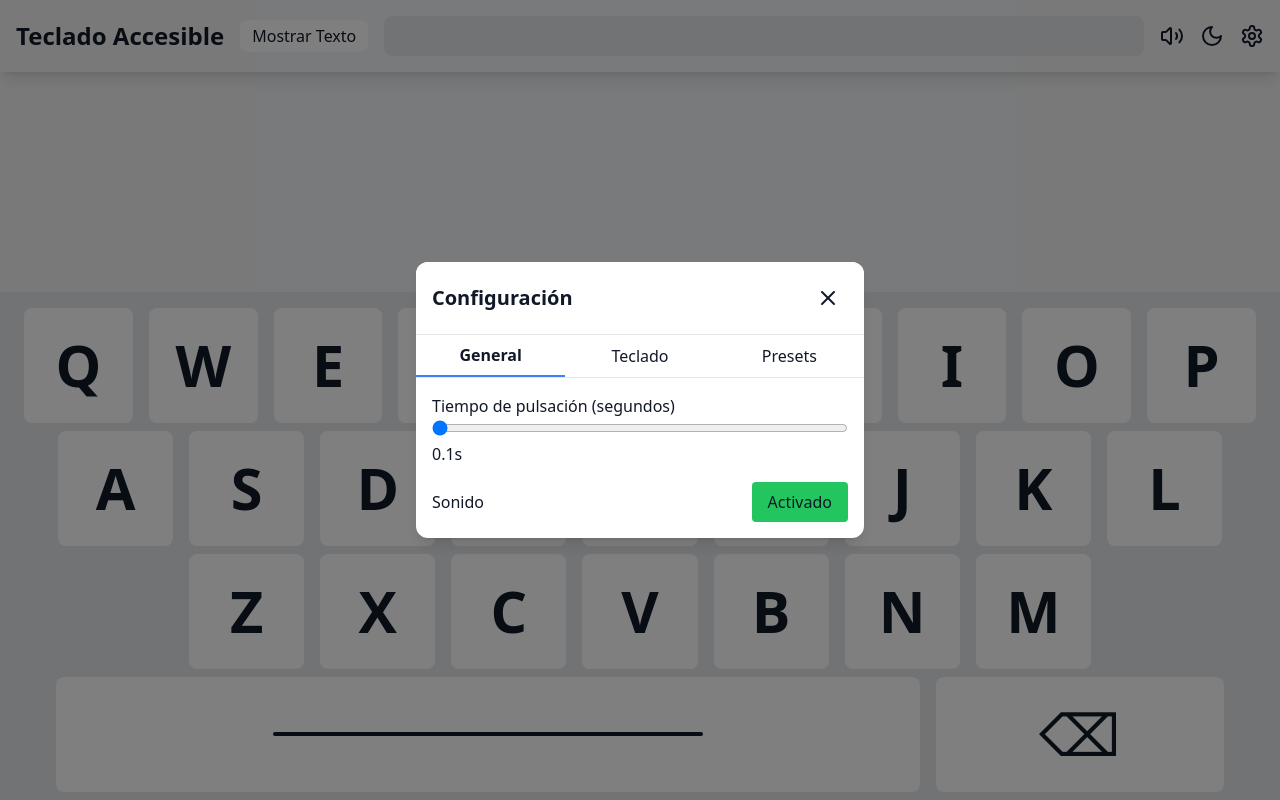
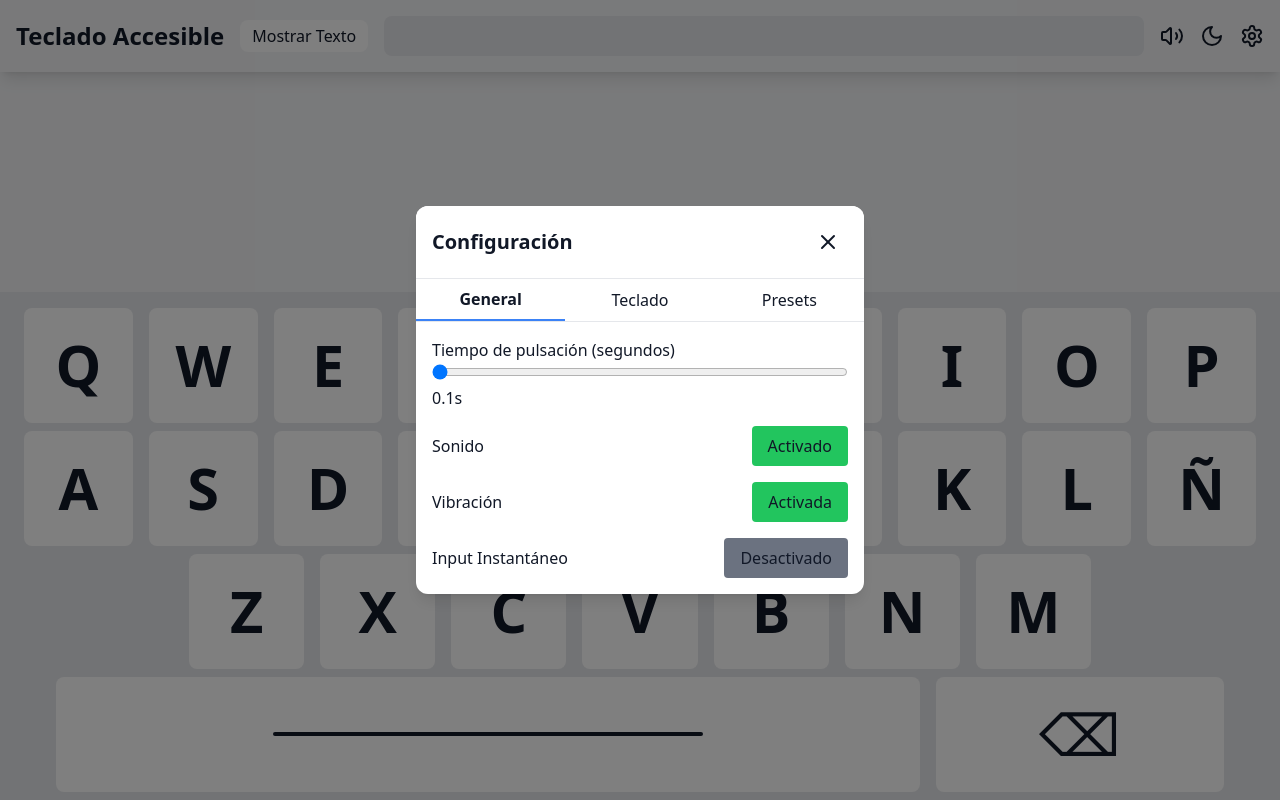
Before and after one commit to Chikedor/virtual-keyboard-test, a React (Vite) app: page / in a window 1280 px wide. Both pictures are taken after a click on the button 1252 px from the left and 36 px from the top of the page. Built offline with nearby package versions, Linux system fonts and the light colour scheme.

Commit message:
Instant mode added + vibration

```diff
--- a/src/components/VirtualKeyboard.tsx
+++ b/src/components/VirtualKeyboard.tsx
@@ -16,6 +16,8 @@ interface KeyTimer {
 interface KeyboardSettings {
   holdTime: number;
   soundEnabled: boolean;
+  vibrationEnabled: boolean;
+  instantInput: boolean;
   theme: "light" | "dark" | "high-contrast";
   fontSize: number; // Percentage of key size (1-100)
   textareaFontSize: number; // In pixels (8-142)
@@ -31,6 +33,8 @@ interface Preset {
 const DEFAULT: KeyboardSettings = {
   holdTime: 0.1,
   soundEnabled: true,
+  vibrationEnabled: true,
+  instantInput: false,
   theme: "light",
   fontSize: 50,
   textareaFontSize: 16,
@@ -40,14 +44,14 @@ const DEFAULT: KeyboardSettings = {
 const LAYOUTS = {
   qwerty: [
     ["Q", "W", "E", "R", "T", "Y", "U", "I", "O", "P"],
-    ["A", "S", "D", "F", "G", "H", "J", "K", "L"],
+    ["A", "S", "D", "F", "G", "H", "J", "K", "L", "Ñ"],
     ["Z", "X", "C", "V", "B", "N", "M"],
     ["␣", "⌫"],
   ],
   abc: [
     ["A", "B", "C", "D", "E", "F", "G", "H", "I"],
-    ["J", "K", "L", "M", "N", "O", "P", "Q", "R"],
-    ["S", "T", "U", "V", "W", "X", "Y", "Z"],
+    ["J", "K", "L", "M", "N", "Ñ", "O", "P", "Q"],
+    ["R", "S", "T", "U", "V", "W", "X", "Y", "Z"],
     ["␣", "⌫"],
   ],
 };
@@ -121,18 +125,39 @@ export default function VirtualKeyboard() {
     if (kRef.current[k]?.timeout) return;
     setActK(k);
     kRef.current[k] = { startTime: Date.now() };
+
+    if (st.instantInput) {
+      if (st.soundEnabled) {
+        new Audio(
+          "https://assets.mixkit.co/active_storage/sfx/2571/2571-preview.mp3"
+        ).play();
+      }
+      if (st.vibrationEnabled && navigator.vibrate) {
+        navigator.vibrate(50);
+      }
+      if (k === "⌫") setInp((p) => p.slice(0, -1));
+      else if (k === "␣") setInp((p) => p + " ");
+      else setInp((p) => p + k);
+      setFlash(true);
+      setTimeout(() => setFlash(false), 150);
+    }
   };
+
   const up = (k: string) => {
     const kt = kRef.current[k];
     if (!kt?.startTime) return;
     setActK(null);
     const dur = (Date.now() - kt.startTime) / 1e3;
     delete kRef.current[k];
-    if (dur >= st.holdTime) {
-      if (st.soundEnabled)
+    if (!st.instantInput && dur >= st.holdTime) {
+      if (st.soundEnabled) {
         new Audio(
           "https://assets.mixkit.co/active_storage/sfx/2571/2571-preview.mp3"
         ).play();
+      }
+      if (st.vibrationEnabled && navigator.vibrate) {
+        navigator.vibrate(50);
+      }
       if (k === "⌫") setInp((p) => p.slice(0, -1));
       else if (k === "␣") setInp((p) => p + " ");
       else setInp((p) => p + k);
@@ -221,6 +246,7 @@ export default function VirtualKeyboard() {
                   onMouseUp={handleSave}
                   onTouchEnd={handleSave}
                   className="w-full"
+                  disabled={editingSettings.instantInput}
                 />
                 <span>{editingSettings.holdTime}s</span>
               </div>
@@ -241,6 +267,46 @@ export default function VirtualKeyboard() {
                   }`}
                 >
                   {editingSettings.soundEnabled ? "Activado" : "Desactivado"}
+                </button>
+              </div>
+              <div className="flex items-center justify-between">
+                <label>Vibración</label>
+                <button
+                  onClick={() => {
+                    setEditingSettings((s) => ({
+                      ...s,
+                      vibrationEnabled: !s.vibrationEnabled,
+                    }));
+                    handleSave();
+                  }}
+                  className={`px-4 py-2 rounded ${
+                    editingSettings.vibrationEnabled
+                      ? "bg-green-500"
+                      : "bg-gray-500"
+                  }`}
+                >
+                  {editingSettings.vibrationEnabled
+                    ? "Activada"
+                    : "Desactivada"}
+                </button>
+              </div>
+              <div className="flex items-center justify-between">
+                <label>Input Instantáneo</label>
+                <button
+                  onClick={() => {
+                    setEditingSettings((s) => ({
+                      ...s,
+                      instantInput: !s.instantInput,
+                    }));
+                    handleSave();
+                  }}
+                  className={`px-4 py-2 rounded ${
+                    editingSettings.instantInput
+                      ? "bg-green-500"
+                      : "bg-gray-500"
+                  }`}
+                >
+                  {editingSettings.instantInput ? "Activado" : "Desactivado"}
                 </button>
               </div>
             </>
@@ -541,21 +607,18 @@ export default function VirtualKeyboard() {
                     : "bg-white border-gray-300 text-gray-900"
                 }`}
                 style={{
-                  minHeight: `${Math.max(1, st.textareaFontSize)}px`,
-                  maxHeight: "20vh",
+                  height: `${st.textareaFontSize * 1.5}px`,
                   resize: "none",
                   fontSize: `${st.textareaFontSize}px`,
                   overflow: "hidden",
+                  whiteSpace: "nowrap",
                   lineHeight: "1.2",
                 }}
                 onInput={(e) => {
                   const t = e.currentTarget;
-                  t.style.height = "auto";
-                  const nh = Math.min(t.scrollHeight, window.innerHeight * 0.2);
-                  t.style.height = `${nh}px`;
                   document.documentElement.style.setProperty(
                     "--text-area-height",
-                    `${nh + 32}px`
+                    `${st.textareaFontSize * 2}px`
                   );
                 }}
               />
```
